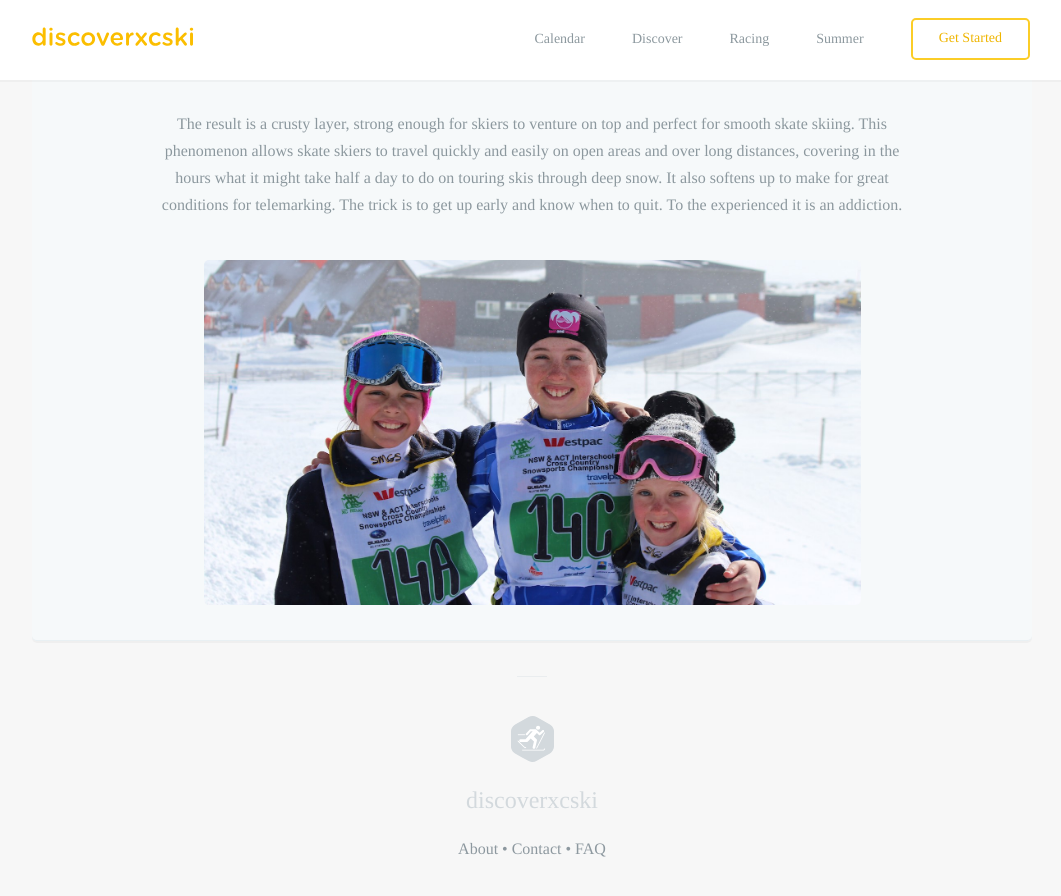
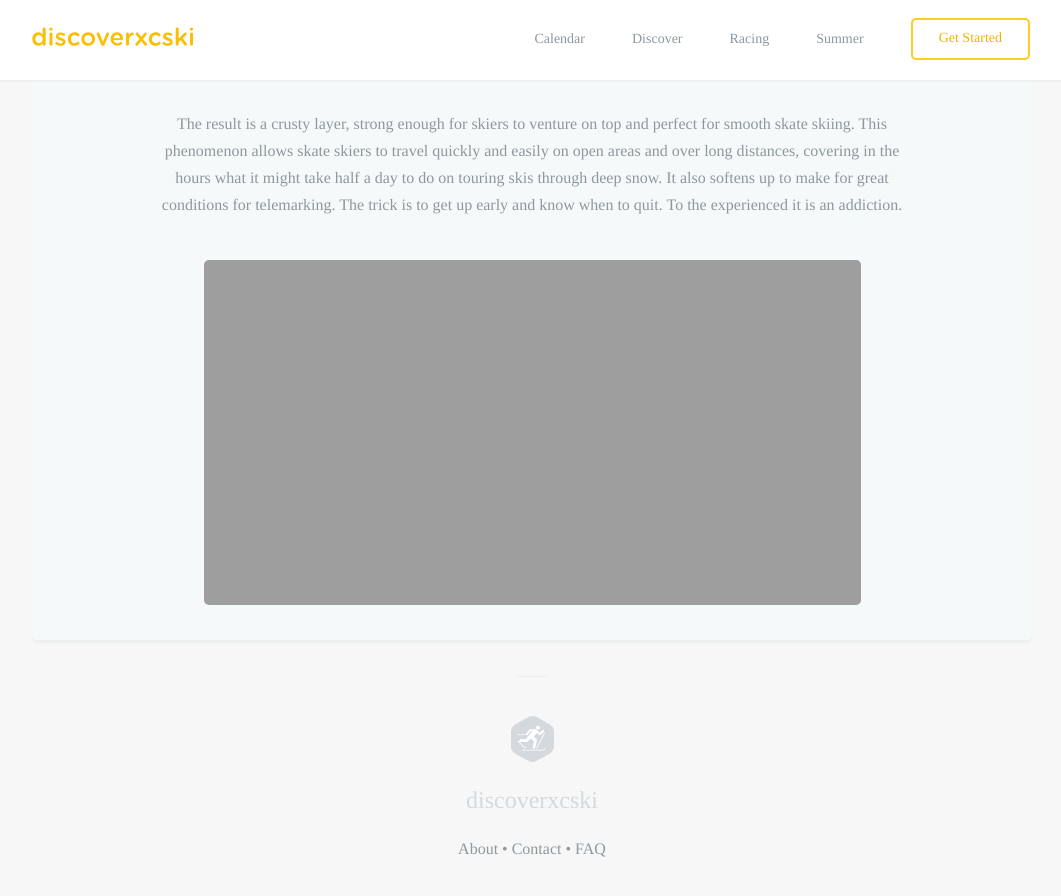
Before and after one commit to robcatto/robcatto.github.io, a Jekyll site: the page built from discoverxc/springskiing/index.html, in a window 1280 px wide and 900 px high, scrolled down 846 px. Shown: the top 896 px of the window, without its empty margins (108-1169 px from the left). Built offline with Jekyll 4.4.1, drawn with Linux system fonts in a browser that asks for light colours; some web fonts are replaced; Markdown is read by kramdown in place of the engine named in the settings.

Commit message:
Update index.html

```diff
--- a/discoverxc/springskiing/index.html
+++ b/discoverxc/springskiing/index.html
@@ -48,7 +48,7 @@ layout: default
 
                      <div class="one">
                 <div class="onelarge centered" style="
-                background-image: url(http://discoverxcski.com/images/racing_for_everyone.jpg);
+                background-image: url(http://discoverxcski.com/images/spring-skiing-mike-edmondson.jpg);
                 background-size: cover;
                 "></div>
 
```
